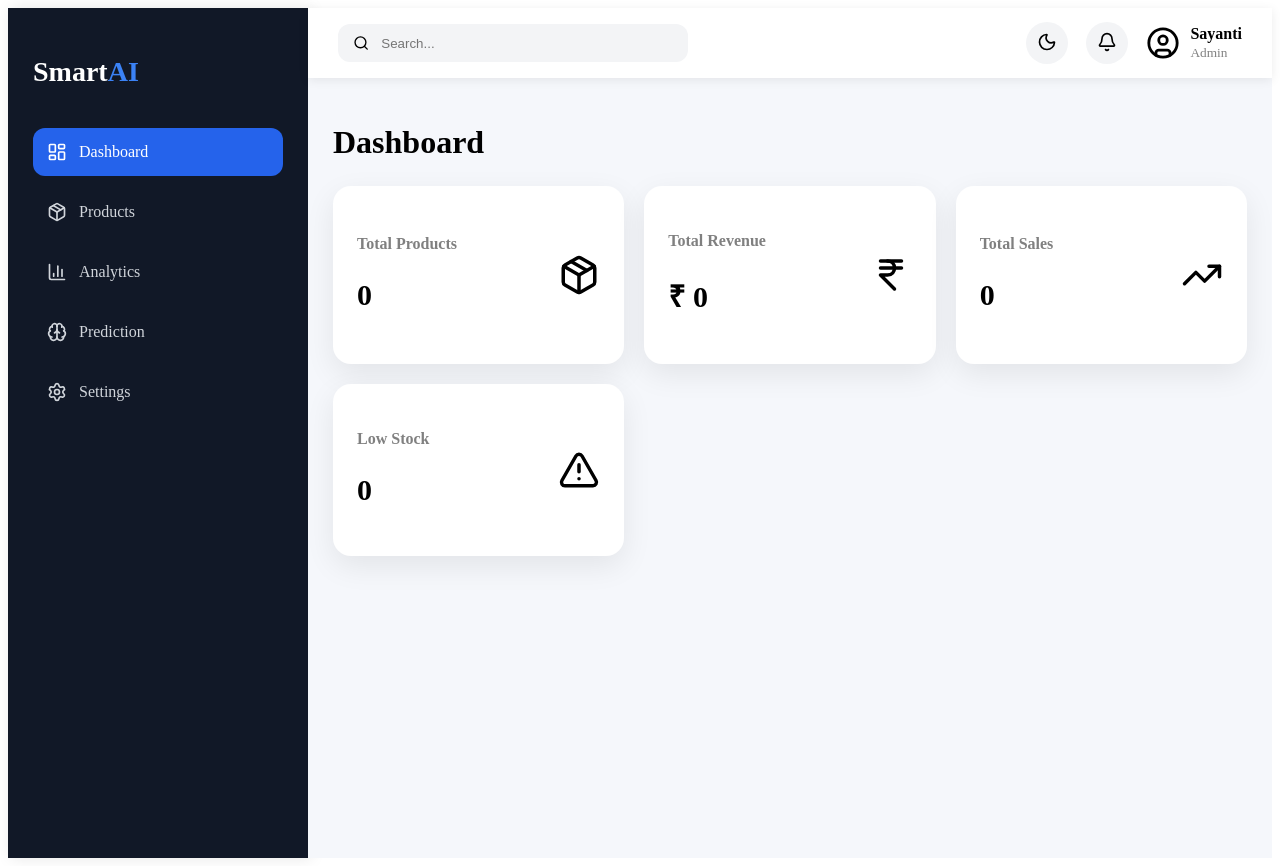
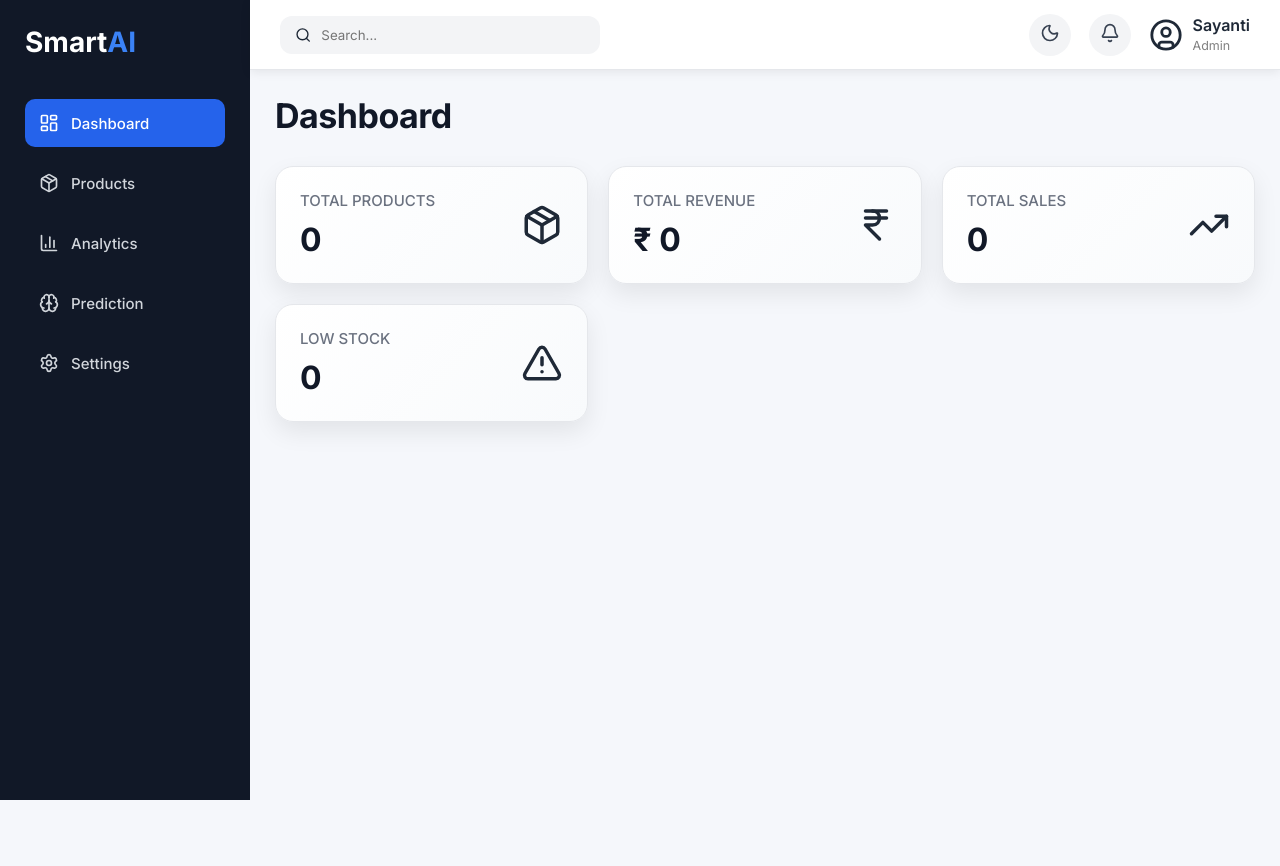
Before and after one commit to Sayantiisha/smart-inventory-system, a React app in the folder frontend/: page / in a window 1280 px wide. After the commit the page ends 800 px from the top, so only its background shows below. Built offline with nearby package versions, Linux system fonts and the light colour scheme; no server answers; the HTML template or start-up script is replaced by a standard one.

Commit message:
Reusable Stat Card Component

```diff
--- /dev/null
+++ b/frontend/src/components/StatCard.jsx
@@ -0,0 +1,13 @@
+function StatCard( { title, value, icon}) {
+    return (
+        <div className="dashboard-card">
+            <div>
+                <h4>{title}</h4>
+                <h2>{value}</h2>
+            </div>
+            {icon}
+        </div>
+    );
+}
+
+export default StatCard;
--- a/frontend/src/index.css
+++ b/frontend/src/index.css
@@ -0,0 +1,13 @@
+@import url('https://fonts.googleapis.com/css2?family=Inter:wght@300;400;500;600;700&display=swap');
+
+*{
+    margin:0;
+    padding:0;
+    box-sizing:border-box;
+    font-family:'Inter',sans-serif;
+}
+
+body{
+    background:#f5f7fb;
+    color:#1f2937;
+}
--- a/frontend/src/pages/Dashboard.jsx
+++ b/frontend/src/pages/Dashboard.jsx
@@ -55,6 +55,7 @@
 
 
 import { useEffect, useState } from "react";
+import StatCard from "../components/StatCard";
 import api from "../services/api";
 import {
   Package,
@@ -88,7 +89,7 @@ function Dashboard() {
     <>
       <h1 className="dashboard-title">Dashboard</h1>
 
-      <div className="dashboard-cards">
+      {/* <div className="dashboard-cards">
 
         <div className="dashboard-card">
           <div>
@@ -120,9 +121,39 @@ function Dashboard() {
             <h2>{stats.lowStock}</h2>
           </div>
           <AlertTriangle size={42} />
+        </div> */}
+
+      {/* </div> */}
+
+        <div className="dashboard-cards">
+
+          <StatCard
+            title="Total Products"
+            value={stats.totalProducts}
+            icon={<Package size={42} />}
+          />
+
+          <StatCard
+            title="Total Revenue"
+            value={`₹ ${stats.totalRevenue}`}
+            icon={<IndianRupee size={42} />}
+          />
+
+          <StatCard
+            title="Total Sales"
+            value={stats.totalSales}
+            icon={<TrendingUp size={42} />}
+          />
+
+          <StatCard
+            title="Low Stock"
+            value={stats.lowStock}
+            icon={<AlertTriangle size={42} />}
+          />
+
         </div>
 
-      </div>
+
     </>
   );
 }
--- a/frontend/src/styles/dashboard.css
+++ b/frontend/src/styles/dashboard.css
@@ -1,4 +1,7 @@
 .dashboard-title{
+    font-size:32px;
+    font-weight:700;
+    color:#1f2937;
     margin-bottom:25px;
 }
 
@@ -9,27 +12,54 @@
 }
 
 .dashboard-card{
-    background:white;
+    background:linear-gradient(135deg,#ffffff,#f8fafc);
+    border:1px solid #e5e7eb;
     border-radius:18px;
     padding:24px;
     display:flex;
     justify-content:space-between;
     align-items:center;
-    box-shadow:0 10px 30px rgba(0,0,0,.08);
-    transition:.3s;
+    box-shadow:0 10px 25px rgba(0,0,0,.08);
+    transition:all .3s ease;
 }
 
 .dashboard-card:hover{
     transform:translateY(-6px);
+    box-shadow:0 18px 35px rgba(37,99,235,.18);
 }
 
 .dashboard-card h4{
-    color:gray;
-    margin-bottom:10px;
+    color:#6b7280;
+    font-size:15px;
+    margin-bottom:8px;
 }
 
 .dashboard-card h2{
+    color:#111827;
     font-size:30px;
+    font-weight:700;
+}
+
+.dashboard-title{
+    font-size:34px;
+    font-weight:700;
+    color:#111827;
+    margin-bottom:30px;
+    letter-spacing:-0.5px;
+}
+
+.dashboard-card h4{
+    font-size:15px;
+    font-weight:500;
+    color:#6b7280;
+    margin-bottom:10px;
+    text-transform:uppercase;
+}
+
+.dashboard-card h2{
+    font-size:32px;
+    font-weight:700;
+    color:#111827;
 }
 
 
@@ -59,4 +89,12 @@
     font-size:28px;
 }
 
+.dashboard-card h2{
+    font-size:26px;
 }
+
+.dashboard-card h4{
+    font-size:14px;
+}
+
+}
--- a/frontend/src/styles/layout.css
+++ b/frontend/src/styles/layout.css
@@ -1,7 +1,9 @@
 .layout{
     display:flex;
 }
-
+body{
+    background:#f5f7fb;
+}
 .main-content{
     flex:1;
     background:#f5f7fb;
--- a/frontend/src/styles/navbar.css
+++ b/frontend/src/styles/navbar.css
@@ -6,6 +6,21 @@
     align-items:center;
     padding:0 30px;
     box-shadow:0 2px 10px rgba(0,0,0,.08);
+}
+
+.navbar{
+    background:#ffffff;
+    border-bottom:1px solid #e5e7eb;
+}
+
+.icon-btn{
+    background:#f3f4f6;
+    color:#374151;
+}
+
+.icon-btn:hover{
+    background:#2563eb;
+    color:white;
 }
 
 .search-box{
@@ -60,6 +75,19 @@
     color:gray;
 }
 
+.navbar{
+    font-size:15px;
+}
+
+.profile h4{
+    font-size:16px;
+    font-weight:600;
+}
+
+.profile p{
+    font-size:13px;
+    color:#6b7280;
+}
 
 @media (max-width:768px){
 
--- a/frontend/src/styles/sidebar.css
+++ b/frontend/src/styles/sidebar.css
@@ -7,6 +7,26 @@
     flex-direction: column;
     padding: 25px;
     box-shadow: 3px 0 15px rgba(0,0,0,.1);
+}
+
+.sidebar{
+    background:#111827;
+}
+
+.sidebar a{
+    color:#d1d5db;
+    transition:.3s;
+}
+
+.sidebar a:hover{
+    background:#2563eb;
+    color:white;
+}
+
+.sidebar .active{
+    background:#2563eb;
+    color:white;
+    border-radius:10px;
 }
 
 .logo {
@@ -46,6 +66,17 @@
     color: white;
 }
 
+.sidebar-logo{
+    font-size:24px;
+    font-weight:700;
+    color:white;
+    letter-spacing:1px;
+}
+
+.sidebar a{
+    font-size:15px;
+    font-weight:500;
+}
 
 @media (max-width:768px){
 
```
Also changed, not shown: 1 other file (tests, documents, lock files or other folders).
